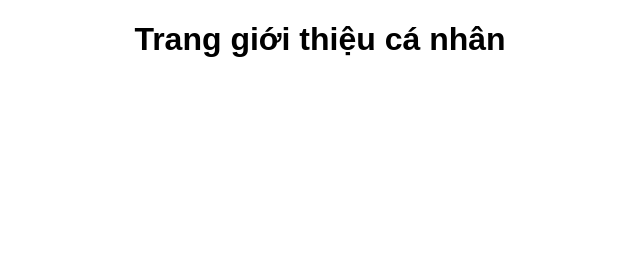
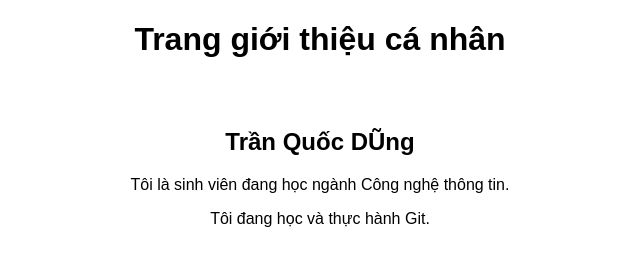
Before and after one commit to idbibbool-arch/personal-profile, a plain HTML site: page index.html in a window 1280 px wide. Shown: the whole page, without its empty margins (320-960 px from the left). Drawn offline with Linux system fonts and the light colour scheme.

Commit message:
Revert "Wrong CSS change"
This reverts commit 2fb3adae57d0cd3d6d2df3dc02fef1643e5c7420.

```diff
--- a/style.css
+++ b/style.css
@@ -4,6 +4,6 @@ body {
 }
 
 section {
-    margin-top: -500px;
+    margin-top: 30px;
     padding: 20px;
 }
```
